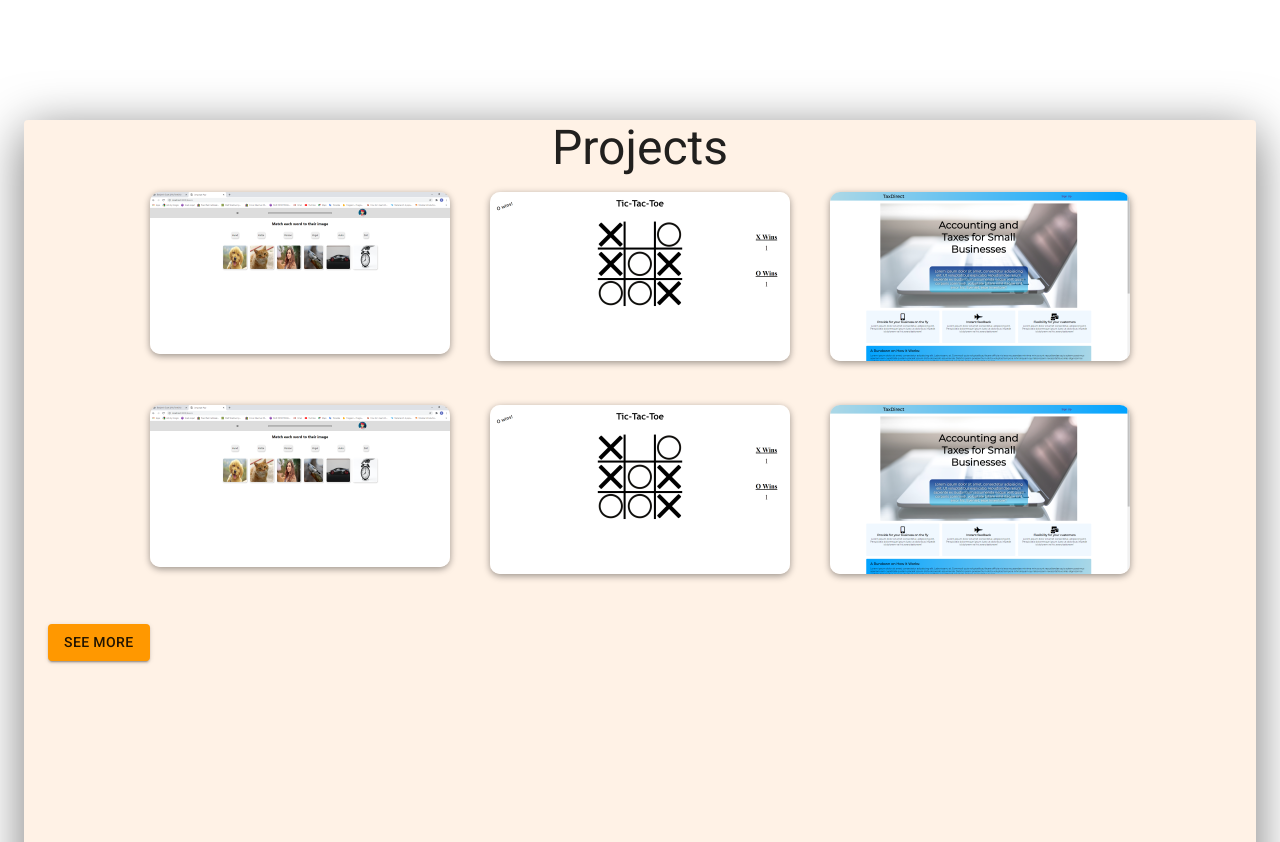
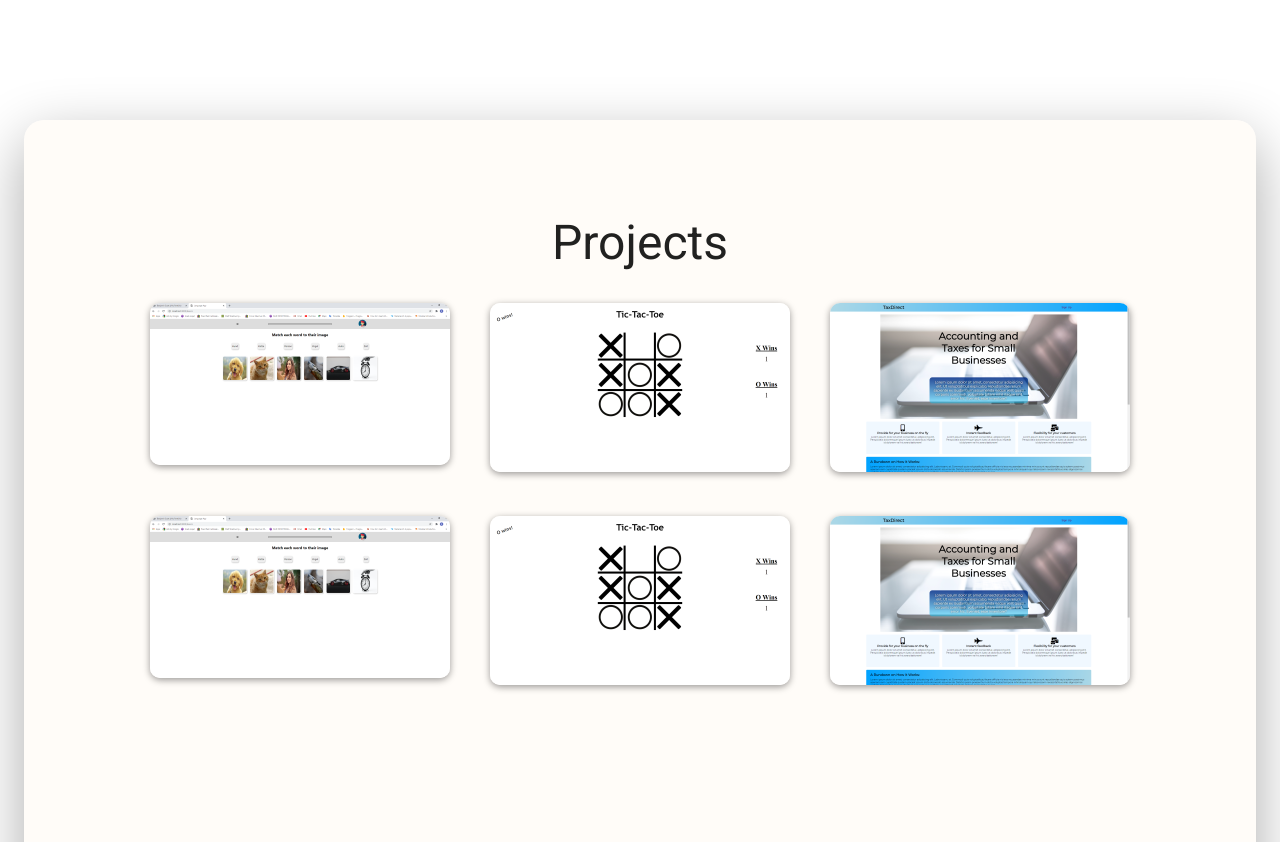
Before and after one commit to benzend/react-portfolio, a React (Create React App) app: page / in a window 1280 px wide. Shown: the part 680-1522 px from the top of the page. Built offline with nearby package versions, Linux system fonts and the light colour scheme.

Commit message:
cleaned up projects a bit

```diff
--- a/src/pages/home-page/components/HomeMain.js
+++ b/src/pages/home-page/components/HomeMain.js
@@ -8,8 +8,9 @@ import { Container, Card, makeStyles } from "@material-ui/core";
 
 const useStyles = makeStyles({
   root: {
-    backgroundColor: "#fff2e6",
-    boxShadow: "0 10px 50px #0008",
+    backgroundColor: "#fff2e644",
+    boxShadow: "0 20px 60px #0005",
+    borderRadius: "20px",
   },
 });
 
--- a/src/pages/home-page/components/HomeProjectsSection.js
+++ b/src/pages/home-page/components/HomeProjectsSection.js
@@ -1,35 +1,14 @@
-import {
-  Box,
-  Button,
-  Typography,
-  makeStyles,
-  useMediaQuery,
-  Card,
-  CardContent,
-  Grid,
-} from "@material-ui/core";
-
-import { Carousel } from "react-responsive-carousel";
-import "react-responsive-carousel/lib/styles/carousel.min.css";
-
-import { Link } from "react-router-dom";
+import { Box, Typography, makeStyles, Grid } from "@material-ui/core";
 
 const useStyles = makeStyles((theme) => ({
   root: {
-    // padding: "6%",
-    // margin: " 8% 0",
-    // borderRadius: "10px",
-    // boxShadow: "0 8px 16px 0 #BDC9D7",
-    // backgroundColor: "#fff2e6",
+    margin: " 8% 0",
     [theme.breakpoints.up("md")]: {},
-  },
-  btnStyle: {
-    marginTop: "30px",
   },
   title: {
     textAlign: "center",
+    marginBottom: "2rem",
   },
-  box: {},
   img: {
     borderRadius: "10px",
     boxShadow: "0 2px 7px #0006",
@@ -37,20 +16,18 @@ const useStyles = makeStyles((theme) => ({
 }));
 
 export const HomeProjectsSection = () => {
-  const classes = useStyles();
-  // const media800 = useMediaQuery("(min-width: 800px)");
+  const { root, title, img } = useStyles();
 
   return (
-    <Box className={classes.root}>
-      <Typography className={classes.title} variant="h3" component="h3">
+    <Box className={root}>
+      <Typography className={title} variant="h3" component="h3">
         Projects
       </Typography>
-      <CardContent>
       <Grid spacing={5} justify="center" direction="row" container>
         <Grid item>
-            <Box className={classes.box}>
+          <Box>
             <img
-                className={classes.img}
+              className={img}
               src="./images/thumbnails/languageApp-thumbnail.png"
             />
           </Box>
@@ -58,7 +35,7 @@ export const HomeProjectsSection = () => {
         <Grid item>
           <Box>
             <img
-                className={classes.img}
+              className={img}
               src="./images/thumbnails/TicTacToe-example-thumbnail.png"
             />
           </Box>
@@ -66,15 +43,15 @@ export const HomeProjectsSection = () => {
         <Grid item>
           <Box>
             <img
-                className={classes.img}
+              className={img}
               src="./images/thumbnails/Accounting-Website-example-thumbnail.png"
             />
           </Box>
         </Grid>
         <Grid item>
-            <Box className={classes.box}>
+          <Box>
             <img
-                className={classes.img}
+              className={img}
               src="./images/thumbnails/languageApp-thumbnail.png"
             />
           </Box>
@@ -82,7 +59,7 @@ export const HomeProjectsSection = () => {
         <Grid item>
           <Box>
             <img
-                className={classes.img}
+              className={img}
               src="./images/thumbnails/TicTacToe-example-thumbnail.png"
             />
           </Box>
@@ -90,85 +67,12 @@ export const HomeProjectsSection = () => {
         <Grid item>
           <Box>
             <img
-                className={classes.img}
+              className={img}
               src="./images/thumbnails/Accounting-Website-example-thumbnail.png"
             />
           </Box>
         </Grid>
       </Grid>
-      </CardContent>
-      {/* <Box textAlign="center" padding="10px 0 30px">
-        <Typography variant="h3" component="h3">
-          Projects
-        </Typography>
-      </Box>
-      <Box className="box" textAlign="center" width="auto" margin="auto">
-        <Carousel
-          showThumbs={false}
-          transitionTime={800}
-          infiniteLoop={true}
-          autoPlay={true}
-        >
-          <div>
-            <img
-              src={
-                media800
-                  ? "./images/TicTacToe-example.png"
-                  : "./images/thumbnails/TicTacToe-example-thumbnail.png"
-              }
-              alt="tic-tac-toe project example"
-            />
-            <p className="legend">Tic-Tac-Toe</p>
-          </div>
-          <div>
-            <img
-              src={
-                media800
-                  ? "./images/language-app.png"
-                  : "./images/thumbnails/LanguageApp-thumbnail.png"
-              }
-              alt="language learning project example"
-            />
-            <p className="legend">Language Learning App</p>
-          </div>
-          <div>
-            <img
-              src={
-                media800
-                  ? "./images/Accounting-Website-example.png"
-                  : "./images/thumbnails/Accounting-Website-example-thumbnail.png"
-              }
-              alt="Accounting website project example"
-            />
-            <p className="legend">Accounting Website</p>
-          </div>
-          <div>
-            <img
-              src={
-                media800
-                  ? "./images/pomodoro-timer.png"
-                  : "./images/thumbnails/PomodoroTimer-thumbnail.png"
-              }
-              alt="Pomodoro timer project example"
-            />
-            <p className="legend">Pomodoro Timer</p>
-          </div>
-        </Carousel>
-        <div className="btn-container">
-          <Link to="projects">
-            <Button
-              variant="outlined"
-              className={classes.btnStyle}
-              color="secondary"
-            >
-              See More
-            </Button>
-          </Link>
-        </div>
-      </Box> */}
-      <Button variant="contained" className={classes.btnStyle} color="primary">
-        See More
-      </Button>
     </Box>
   );
 };
```
Lines whose indentation alone changed are shown as unchanged.
